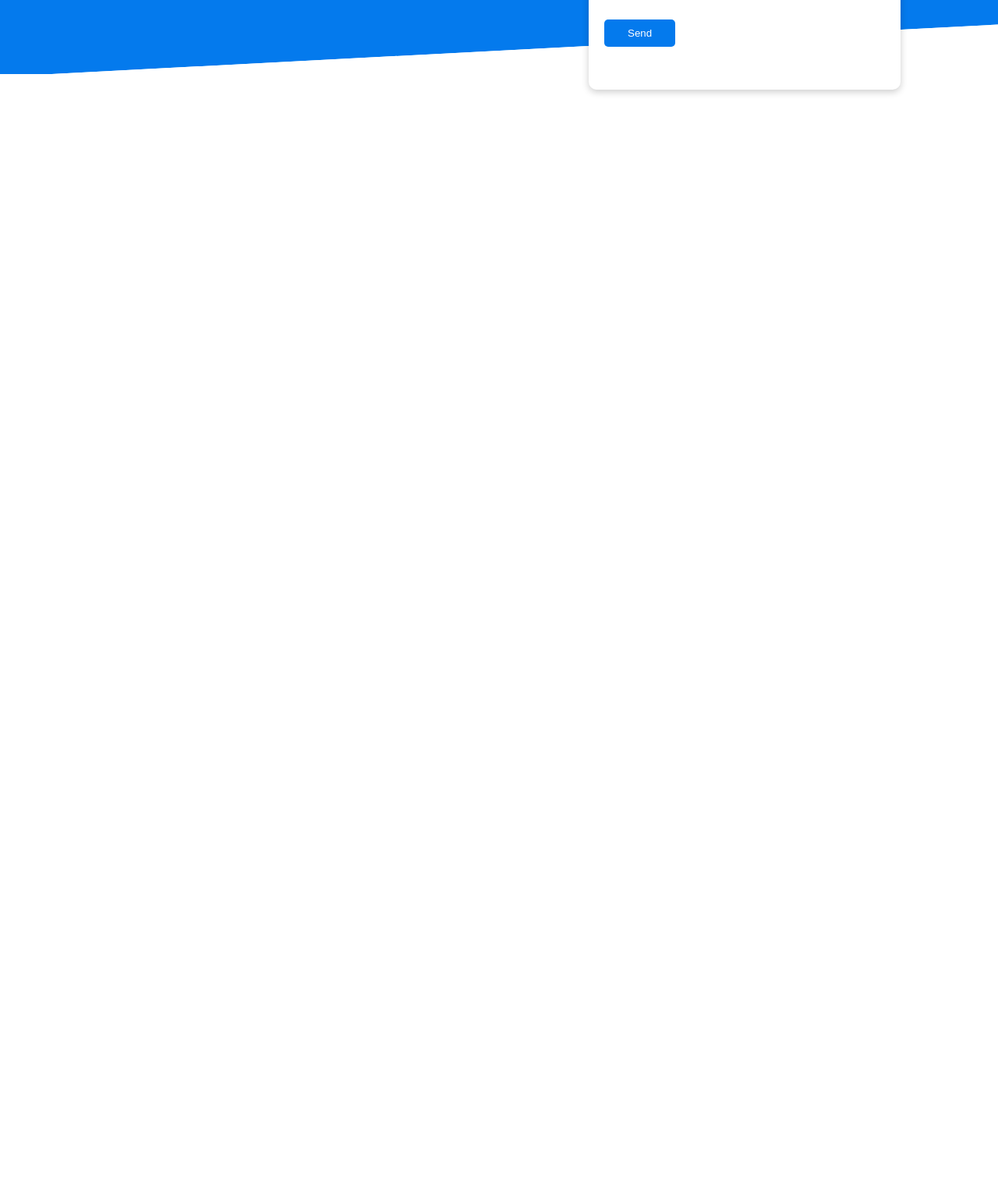
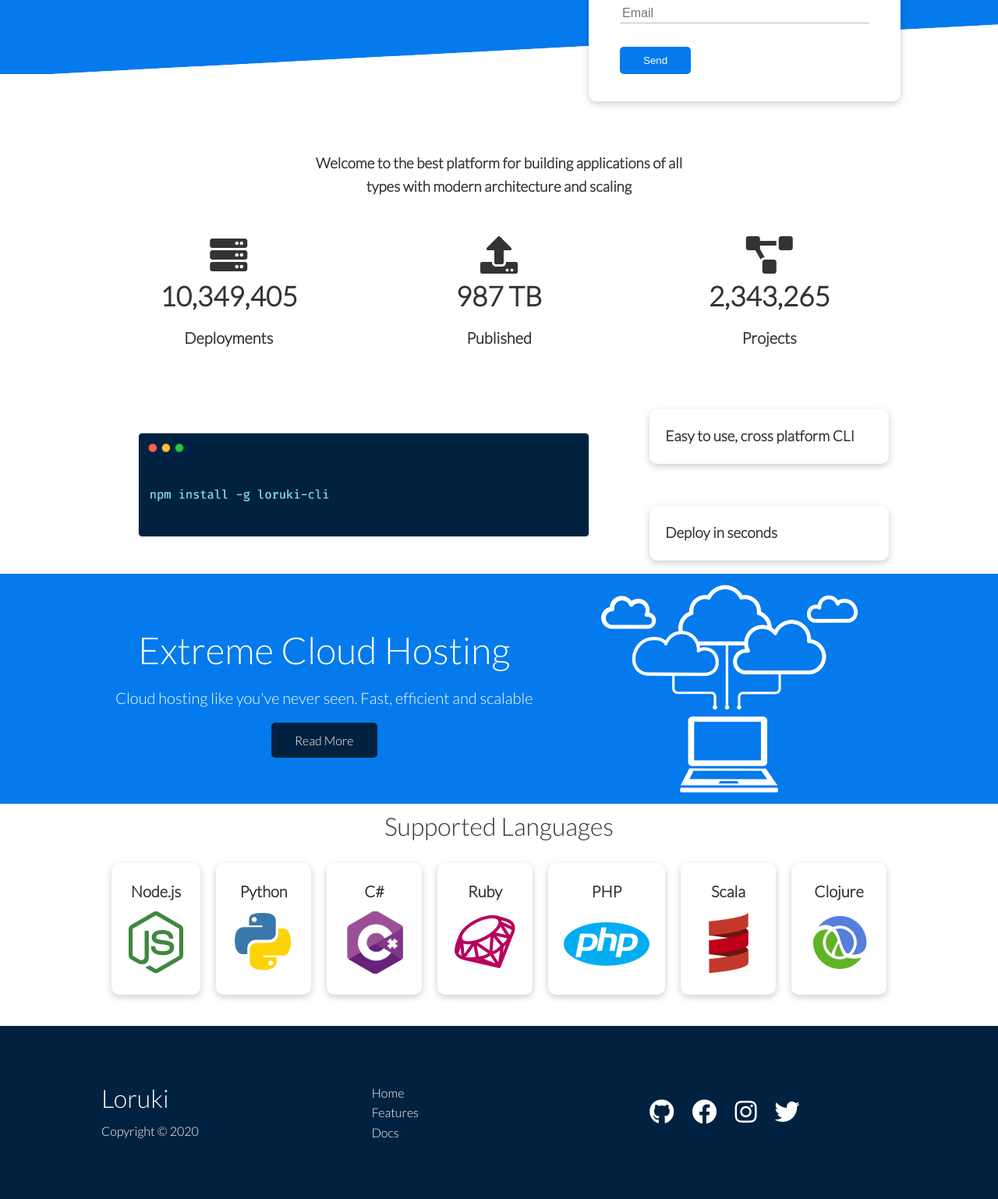
Before and after one commit to Cristian-Pavel/loruki-exercise, a plain HTML site: page index.html in a window 1280 px wide. Shown: the part 375-1913 px from the top of the page at 78% size. Before the commit the page ends 800 px from the top, so only its background shows below. Drawn offline with Linux system fonts and the light colour scheme.

Commit message:
cloud + languages + footer sections

```diff
--- a/style.css
+++ b/CSS/style.css
@@ -2,6 +2,9 @@
 
 :root {
   --primary-color: #047aed;
+  --secondary-color: #1c3fa8;
+  --dark-color: #002240;
+  --light-color: #f4f4f4;
 }
 
 * {
@@ -130,55 +133,66 @@ img {
   --ms-transform: skewY(-3deg);
 }
 
-/* Utilities */
-
-.container {
-  max-width: 1100px;
-  margin: 0 auto;
-  overflow: auto;
-  padding: 0 40px;
+/* Stats */
+.stats {
+  padding-top: 100px;
 }
 
-.flex {
-  display: flex;
-  justify-content: center;
-  align-items: center;
-  height: 100%;
+.stats-heading {
+  max-width: 500px;
+  margin: auto;
 }
 
-.grid {
-  display: grid;
-  grid-template-columns: 2fr 1fr;
-  gap: 20px;
-  justify-content: center;
-  align-items: center;
-  height: 300px; /* am adaugat height ca altfel nu mi le alineaza pe verticala*/
+.stats .grid h3 {
+  font-size: 35px;
 }
 
-.card {
-  background-color: #fff;
-  color: #333;
-  border-radius: 10px;
-  box-shadow: 0 3px 10px rgba(0, 0, 0, 0.2);
-  padding: 20px;
-  margin: 10px;
+.stats .grid p {
+  font-size: 20px;
+  font-weight: bold;
 }
 
-.btn {
-  display: inline-block;
-  padding: 10px 30px;
-  cursor: pointer;
-  background-color: var(--primary-color);
-  color: #fff;
-  border: none;
-  border-radius: 5px;
+/* Cli */
+
+.cli .grid {
+  grid-template-columns: repeat(3, 1fr);
+  grid-template-rows: repeat(2, 1fr);
 }
 
-.btn-outline {
-  background-color: transparent;
-  border: 1px #fff solid;
+.cli .grid > *:first-child {
+  grid-column: 1 / span 2;
+  grid-row: 1 / span 2;
 }
 
-.btn:hover {
-  transform: scale(0.98);
+/* Cloud  */
+
+.cloud .grid {
+  grid-template-columns: 4fr 3fr;
 }
+
+/* Languages */
+
+.languages .flex {
+  flex-wrap: wrap;
+}
+
+.languages .card {
+  text-align: center;
+  margin: 18px 10px 40px;
+  transition: transform 0.2s ease-in;
+}
+
+.languages .card h4 {
+  font-size: 20px;
+  margin-bottom: 10px;
+}
+
+.languages .card:hover {
+  transform: translateY(-15px);
+}
+
+/* Footer */
+
+.footer .social a {
+  margin: 0 10px;
+}
--- /dev/null
+++ b/CSS/utilities.css
@@ -0,0 +1,185 @@
+/* Utilities */
+
+.container {
+  max-width: 1100px;
+  margin: 0 auto;
+  overflow: auto;
+  padding: 0 40px;
+}
+
+.card {
+  background-color: #fff;
+  color: #333;
+  border-radius: 10px;
+  box-shadow: 0 3px 10px rgba(0, 0, 0, 0.2);
+  padding: 20px;
+  margin: 10px;
+}
+
+.btn {
+  display: inline-block;
+  padding: 10px 30px;
+  cursor: pointer;
+  background-color: var(--primary-color);
+  color: #fff;
+  border: none;
+  border-radius: 5px;
+}
+
+.btn-outline {
+  background-color: transparent;
+  border: 1px #fff solid;
+}
+
+.btn:hover {
+  transform: scale(0.98);
+}
+
+/* Backgrounds & colored buttons */
+
+.bg-primary,
+.btn-primary {
+  background-color: var(--primary-color);
+  color: #fff;
+}
+
+.bg-secondary,
+.btn-secondary {
+  background-color: var(--secondary-color);
+  color: #fff;
+}
+
+.bg-dark,
+.btn-dark {
+  background-color: var(--dark-color);
+  color: #fff;
+}
+
+.bg-primary a,
+.btn-primary a,
+.bg-secondary a,
+.btn-secondary a,
+.bg-dark a,
+.btn-dark a {
+  color: #fff;
+}
+
+.bg-light,
+.btn-light {
+  background-color: var(--light-color);
+  color: #333;
+}
+
+/* Text sizes */
+
+.lead {
+  font-size: 20px;
+}
+
+.sm {
+  font-size: 1rem;
+}
+
+.md {
+  font-size: 2rem;
+}
+
+.lg {
+  font-size: 3rem;
+}
+
+.xl {
+  font-size: 4rem;
+}
+
+.text-center {
+  text-align: center;
+}
+
+.flex {
+  display: flex;
+  justify-content: center;
+  align-items: center;
+  height: 100%;
+}
+
+.grid {
+  display: grid;
+  grid-template-columns: repeat(2, 1fr);
+  gap: 20px;
+  justify-content: center;
+  align-items: center;
+  height: 100%; /* am adaugat height ca altfel nu mi le alineaza pe verticala*/
+}
+
+.grid-3 {
+  grid-template-columns: repeat(3, 1fr);
+}
+
+/* Margin */
+
+.my-1 {
+  margin: 1rem 0;
+}
+
+.my-3 {
+  margin: 2rem 0;
+}
+
+.my-4 {
+  margin: 3rem 0;
+}
+
+.my-5 {
+  margin: 4rem 0;
+}
+
+.m-1 {
+  margin: 1rem;
+}
+
+.m-3 {
+  margin: 2rem;
+}
+
+.m-4 {
+  margin: 3rem;
+}
+
+.m-5 {
+  margin: 4rem;
+}
+
+/* Padding */
+
+.py-1 {
+  padding: 1rem 0;
+}
+
+.py-3 {
+  padding: 2rem 0;
+}
+
+.py-4 {
+  padding: 3rem 0;
+}
+
+.py-5 {
+  padding: 4rem 0;
+}
+
+.p-1 {
+  padding: 1rem;
+}
+
+.p-3 {
+  padding: 2rem;
+}
+
+.p-4 {
+  padding: 3rem;
+}
+
+.p-5 {
+  padding: 4rem;
+}
--- a/index.html
+++ b/index.html
@@ -4,7 +4,8 @@
     <meta charset="UTF-8">
     <meta name="viewport" content="width=device-width, initial-scale=1.0">
     <link rel="stylesheet" href="https://cdnjs.cloudflare.com/ajax/libs/font-awesome/5.15.1/css/all.min.css" />
-    <link rel="stylesheet" href="style.css">
+    <link rel="stylesheet" href="CSS/utilities.css">
+    <link rel="stylesheet" href="CSS/style.css">
     <title>Loruki Learn</title>
 </head>
 <body>
@@ -47,6 +48,114 @@
            </div>
 
     </section>
+    <!-- stats -->
+    <section class="stats">
+        <div class="container">
+            <h3 class="stats-heading text-center my-1">
+                Welcome to the best platform for building applications of all types with modern architecture and scaling
+            </h3>
 
+            <div class="grid grid-3 text-center my-4">
+                <div>
+                    <i class="fas fa-server fa-3x"></i>
+                    <h3>10,349,405</h3>
+                    <p class="text-secondary">Deployments</p>
+                </div>
+                <div>
+                    <i class="fas fa-upload fa-3x"></i>
+                    <h3>987 TB</h3>
+                    <p class="text-secondary">Published</p>
+                </div>
+                <div>
+                    <i class="fas fa-project-diagram fa-3x"></i>
+                    <h3>2,343,265</h3>
+                    <p class="text-secondary">Projects</p>
+                </div>
+            </div>
+        </div>
+    </section>
+    <!-- CLi -->
+    <section class="cli">
+        <div class="container grid">
+            <img src="images/cli.png" alt="">
+            <div class="card">
+                <h3>Easy to use, cross platform CLI</h3>
+            </div>
+            <div class="card">
+                <h3>Deploy in seconds</h3>
+            </div>
+        </div>
+    </section>
+    <!-- Cloud -->
+    <section class="cloud bg-primary my-2 py-2">
+        <div class="container grid">
+            <div class="text-center">
+                <h2 class="lg">Extreme Cloud Hosting</h2>
+                <p class="lead my-1">Cloud hosting like you've never seen. Fast, efficient and scalable</p>
+                <a href="features.html" class="btn btn-dark">Read More</a>
+            </div>
+            <img src="images/cloud.png" alt="">
+        </div>
+    </section>
+
+    <!-- Languages -->
+
+    <section class="languages">
+        <h2 class="md text-center my-2">
+            Supported Languages
+        </h2>
+        <div class="container flex">
+            <div class="card">
+                <h4>Node.js</h4>
+                <img src="images/logos/node.png" alt="">
+            </div>
+            <div class="card">
+                <h4>Python</h4>
+                <img src="images/logos/python.png" alt="">
+            </div>
+            <div class="card">
+                <h4>C#</h4>
+                <img src="images/logos/csharp.png" alt="">
+            </div>
+            <div class="card">
+                <h4>Ruby</h4>
+                <img src="images/logos/ruby.png" alt="">
+            </div>
+            <div class="card">
+                <h4>PHP</h4>
+                <img src="images/logos/php.png" alt="">
+            </div>
+            <div class="card">
+                <h4>Scala</h4>
+                <img src="images/logos/scala.png" alt="">
+            </div>
+            <div class="card">
+                <h4>Clojure</h4>
+                <img src="images/logos/clojure.png" alt="">
+            </div>
+        </div>
+    </section>
+    <!-- Footer -->
+    <div class="footer bg-dark py-5">
+        <div class="container grid grid-3">
+            <div>
+                <h1>Loruki</h1>
+                <p>Copyright &copy; 2020</p>
+            </div>
+            <nav>
+                <ul>
+                    <li><a href="index.html"></a>Home</li>
+                    <li><a href="features.html"></a>Features</li>
+                    <li><a href="docs.html"></a>Docs</li>
+                </ul>
+            </nav>
+            <div class="social">
+                <a href="#"><i class="fab fa-github fa-2x"></i></a>
+                <a href="#"><i class="fab fa-facebook fa-2x"></i></a>
+                <a href="#"><i class="fab fa-instagram fa-2x"></i></a>
+                <a href="#"><i class="fab fa-twitter fa-2x"></i></a>
+            </div>
+        </div>
+    </div>
 </body>
 </html>
```
